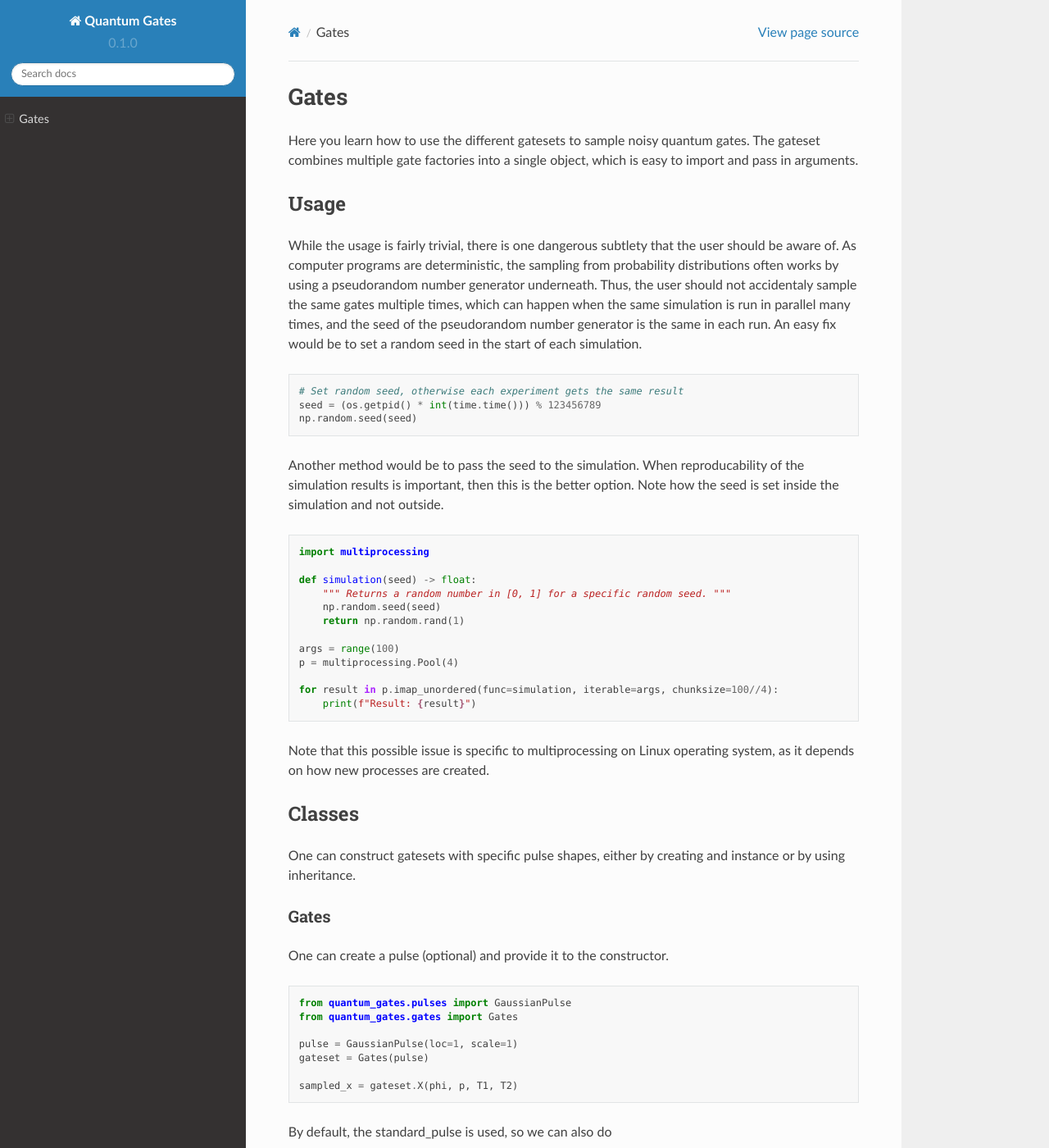
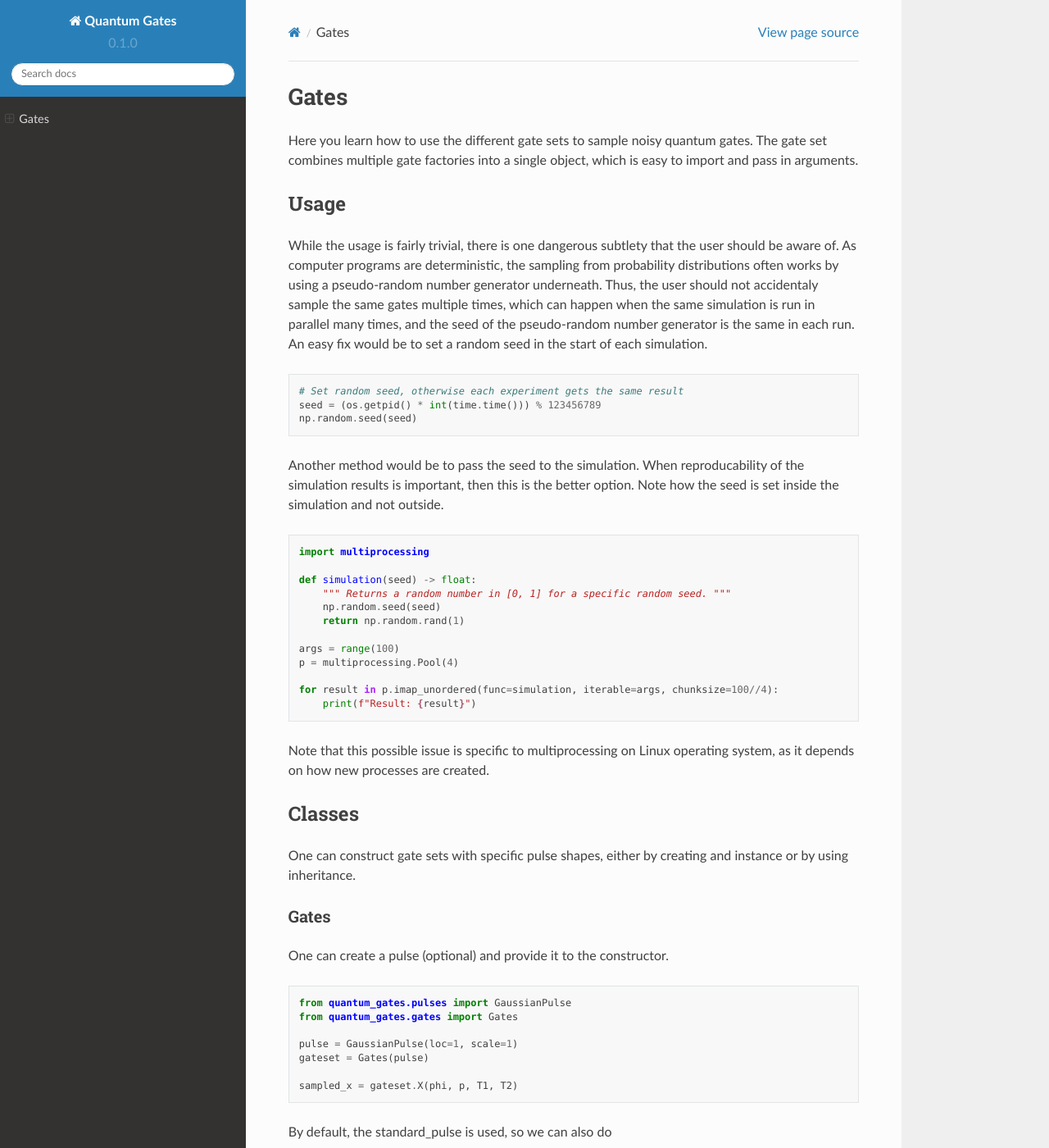
Before and after one commit to romanwixinger/quantum-gates-docs, a Sphinx documentation site: the page built from docs/source/gates.rst, in a window 1280 px wide and 1400 px high. Shown: the whole window at 82% size. Built offline with Sphinx 7.4.7 and the Read the Docs theme 2.0.0, drawn with Linux system fonts in a browser that asks for light colours; some of the changed text lies outside the part shown.

Commit message:
[main] Minor corrections.

```diff
--- a/docs/source/circuit_generators.rst
+++ b/docs/source/circuit_generators.rst
@@ -1,7 +1,7 @@
 Circuit Generators
 ==================
 
-Functions to setup common `quantum
+Functions to set up common `quantum
 circuits <https://qiskit.org/documentation/stubs/qiskit.circuit.QuantumCircuit.html>`__
 in Qiskit for a given number of qubits.
 
@@ -11,7 +11,7 @@ in Qiskit for a given number of qubits.
 Functions
 ---------
 
-All functions take the number of qubits as argument, and return the
+All functions take the number of qubits as argument and return the
 corresponding Qiskit circuit. One can then use the Qiskit backend to
 transpile the circuit for a specific quantum device.
 
--- a/docs/source/factories.rst
+++ b/docs/source/factories.rst
@@ -1,8 +1,8 @@
 Factories
 =========
 
-The gate factories stochasticall generate Noisy Quantum Gates as numpy
-matrices.
+The gate factories generate noisy quantum gates stochastically and return
+them as as numpy matrices.
 
 
 .. _factories_theory:
--- a/docs/source/gates.rst
+++ b/docs/source/gates.rst
@@ -1,8 +1,8 @@
 Gates
 =====
 
-Here you learn how to use the different gatesets to sample noisy quantum
-gates. The gateset combines multiple gate factories into a single
+Here you learn how to use the different gate sets to sample noisy quantum
+gates. The gate set combines multiple gate factories into a single
 object, which is easy to import and pass in arguments.
 
 Usage
@@ -11,10 +11,10 @@ Usage
 While the usage is fairly trivial, there is one dangerous subtlety that
 the user should be aware of. As computer programs are deterministic, the
 sampling from probability distributions often works by using a
-pseudorandom number generator underneath. Thus, the user should not
+pseudo-random number generator underneath. Thus, the user should not
 accidentaly sample the same gates multiple times, which can happen when
 the same simulation is run in parallel many times, and the seed of the
-pseudorandom number generator is the same in each run. An easy fix would
+pseudo-random number generator is the same in each run. An easy fix would
 be to set a random seed in the start of each simulation.
 
 .. code:: python
@@ -52,7 +52,7 @@ operating system, as it depends on how new processes are created.
 Classes
 -------
 
-One can construct gatesets with specific pulse shapes, either by
+One can construct gate sets with specific pulse shapes, either by
 creating and instance or by using inheritance.
 
 Gates
@@ -116,7 +116,7 @@ noise_scaling.
 Instances
 ---------
 
-For common cases we provide working gateset instances out of the box.
+For common cases we provide working gate set instances out of the box.
 
 .. _standard_gates:
 
--- a/docs/source/index.rst
+++ b/docs/source/index.rst
@@ -1,8 +1,8 @@
 Welcome to the Quantum Gates documentation
 ======================================
 
-**Quantum Gates** is a Python library for simulate the noisy behaviour of
-real quantum devices. The noise is incorporated directly in the gates,
+**Quantum Gates** is a Python library for simulating the noisy behaviour of
+real quantum devices. The noise is incorporated directly into the gates,
 which become stochastic matrices.
 
 .. note::
```
Also changed, not shown: docs/source/backends.rst (+16 -4 lines), docs/source/circuits.rst (+10 -1 lines).
